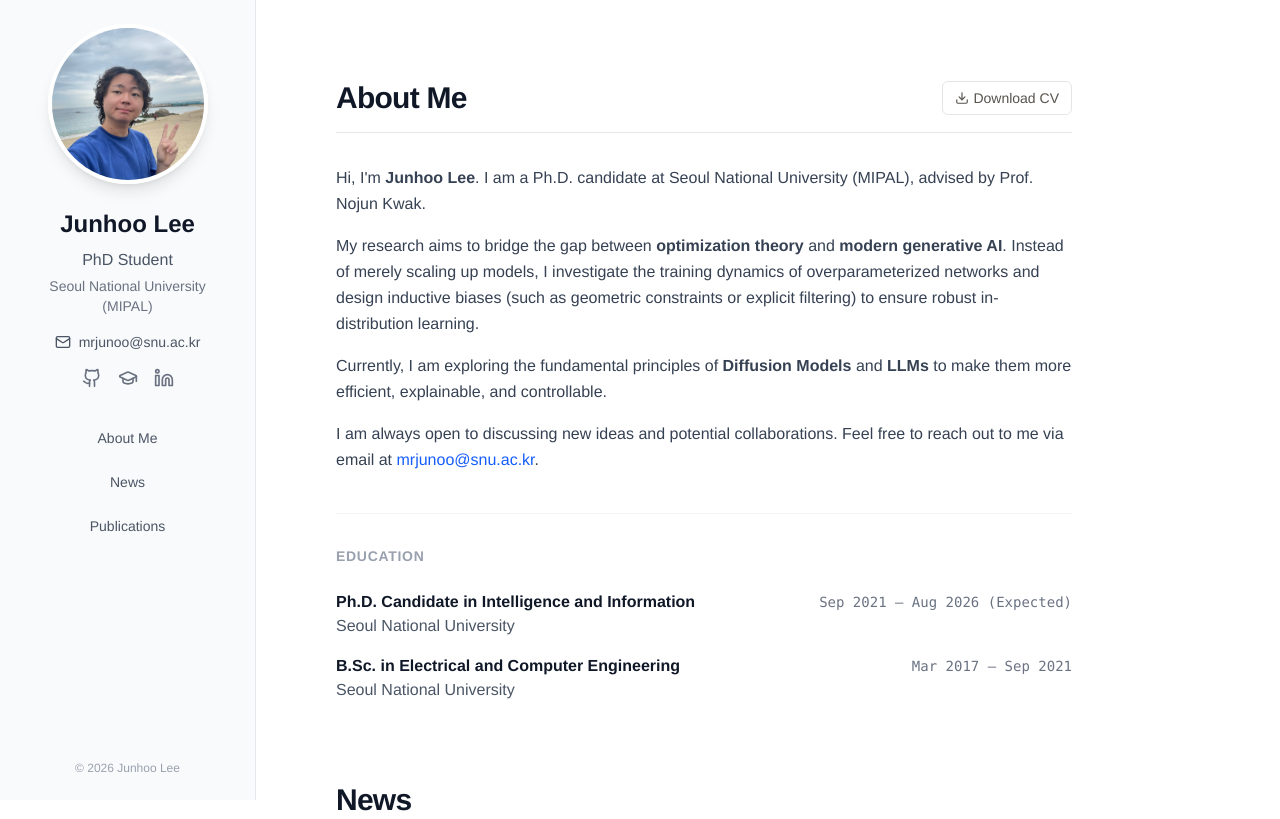
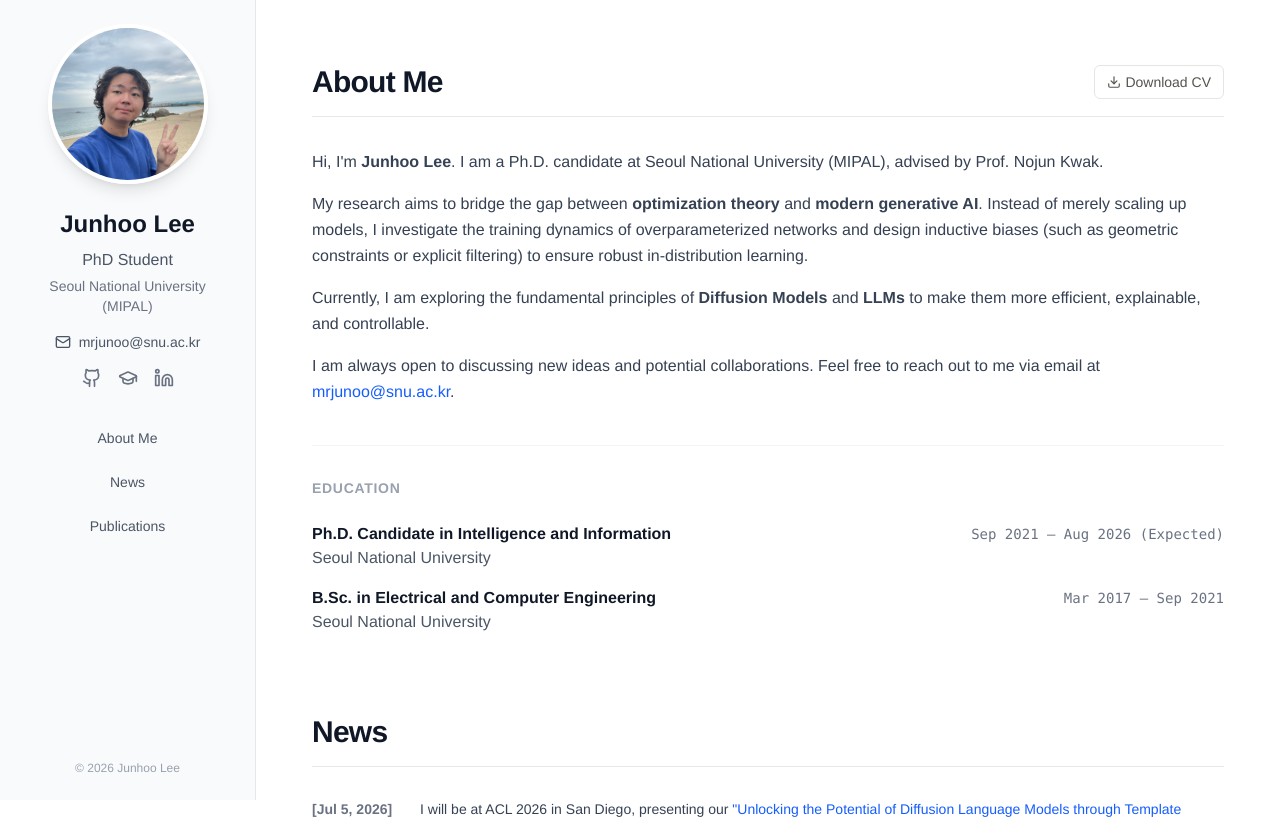
Before and after one commit to JunHoo-Lee/my-homepage, a Next.js app: page / in a window 1280 px wide. Shown: the top 819 px of the page. Built offline with nearby package versions, Linux system fonts and the light colour scheme; no server answers.

Commit message:
Widen public layout content area

```diff
--- a/app/(public)/layout.tsx
+++ b/app/(public)/layout.tsx
@@ -8,8 +8,10 @@ export default function PublicLayout({
     return (
         <div className="flex flex-col md:flex-row min-h-screen">
             <Sidebar />
-            <main className="flex-1 md:ml-64 p-8 md:p-12 lg:p-20 max-w-4xl">
-                {children}
+            <main className="flex-1 md:ml-64 px-6 py-8 md:px-10 md:py-12 lg:px-14 lg:py-16">
+                <div className="mx-auto w-full max-w-6xl">
+                    {children}
+                </div>
             </main>
         </div>
     );
```
